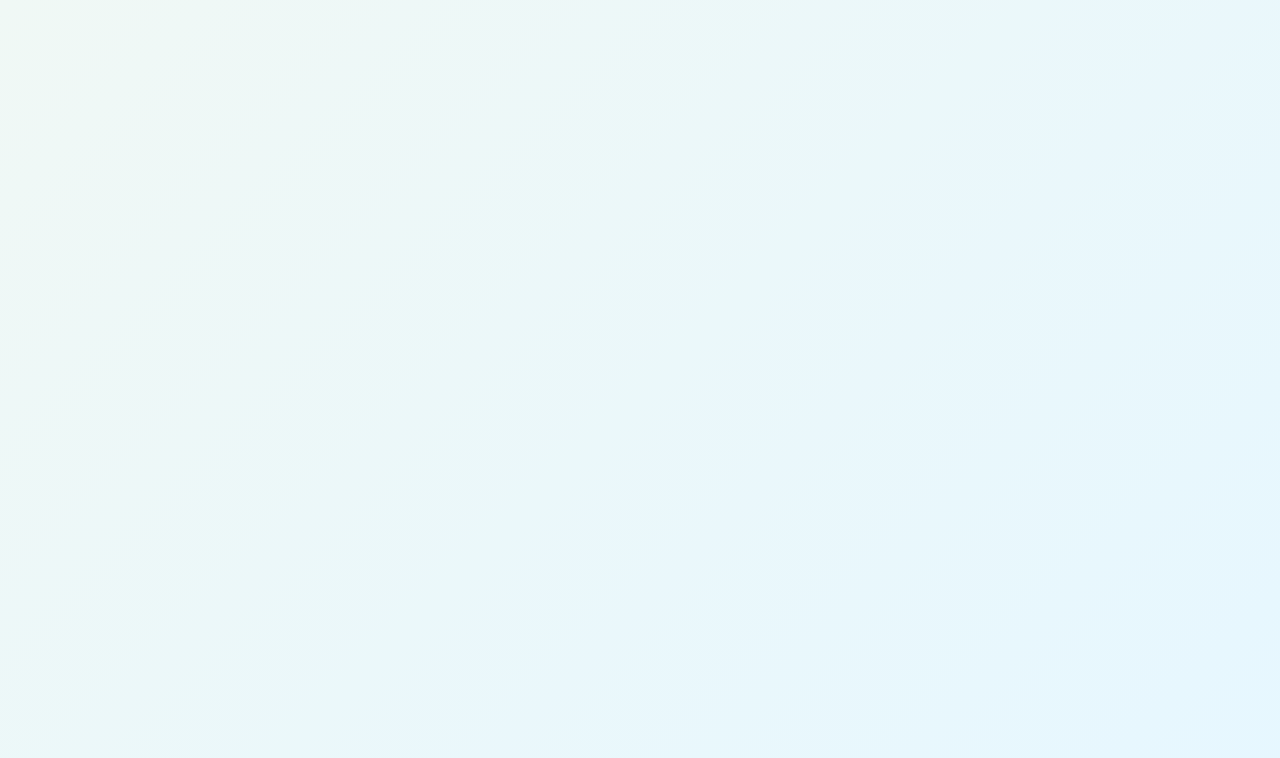
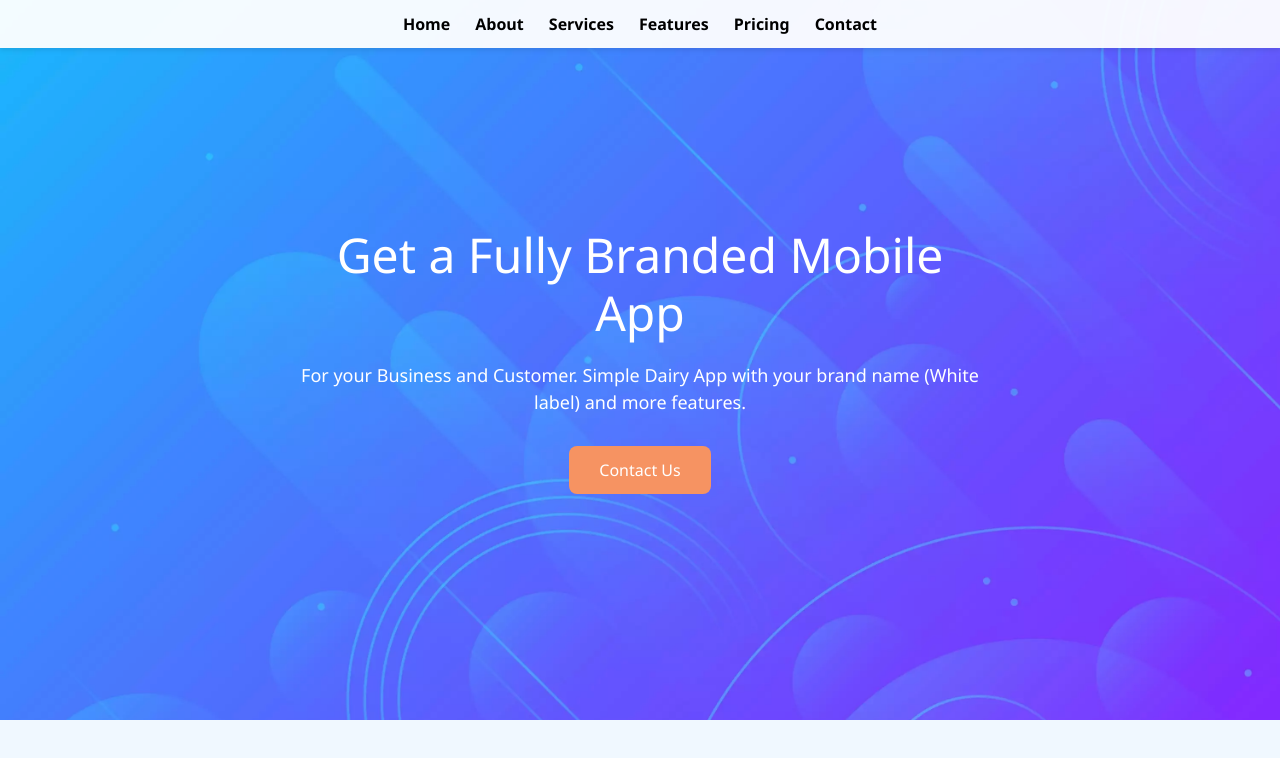
Before and after one commit to LEULEX-404/Ruhunu_Yoghurt, a React (Create React App) app in the folder frontend/: page /home in a window 1280 px wide. Before the commit this address had no page. Shown: the top 758 px of the page. Built offline with nearby package versions, Linux system fonts and the light colour scheme.

Commit message:
Home Page Design
Added HomePage component and updated routes in App.js

```diff
--- a/frontend/src/App.js
+++ b/frontend/src/App.js
@@ -8,6 +8,7 @@ import LoginPage from './Pages/Login';
 import AttendencePage from './Pages/AttendencePage';
 import DriverPortal from './Pages/DriverPortal';
 import UserProfile from './Pages/UserProfile';
+import HomePage from './Pages/HomePage';
 
 axios.defaults.baseURL = 'http://localhost:8070';
 axios.defaults.withCredentials = true;
@@ -20,6 +21,7 @@ function Appwrapper() {
 
       <Route path="/" element={<Navigate to="/login" replace/>} />
       <Route path="/login" element={<LoginPage />} />
+      <Route path="/home" element={<HomePage />} />
       <Route path="/userProfile" element={<UserProfile/>}/>
       <Route path="/hrDashboard" element={<HrDashboard />} />
       <Route path="/deliveryDashboard" element ={<DeliveryDashboard/>} />
--- /dev/null
+++ b/frontend/src/Css/Home.css
@@ -0,0 +1,152 @@
+/* Reset */
+body, html {
+  margin: 0;
+  padding: 0;
+  scroll-behavior: smooth;
+  font-family: "Segoe UI", Tahoma, Geneva, Verdana, sans-serif;
+  overflow-x: hidden;
+  overflow-y: auto;
+}
+
+/* Navbar */
+.navbar {
+  position: fixed;
+  top: 0;
+  left: 0;
+  width: 100%;
+  background: rgba(255,255,255,0.95);
+  z-index: 1000;
+  display: flex;
+  justify-content: center;
+  padding: 12px 0;
+  box-shadow: 0 2px 5px rgba(0,0,0,0.1);
+}
+
+.navbar ul {
+  display: flex;
+  gap: 25px;
+  list-style: none;
+  margin: 0;
+  padding: 0;
+}
+
+.navbar button {
+  background: none;
+  border: none;
+  font-weight: bold;
+  font-size: 16px;
+  cursor: pointer;
+  transition: color 0.3s;
+}
+
+.navbar button:hover {
+  color: #007bff;
+}
+
+/* Sections */
+.section {
+  padding: 100px 20px;
+  text-align: center;
+}
+
+/* Hero Section */
+.hero {
+  min-height: 90vh;
+  background-size: cover;
+  background-position: center;
+  position: relative;
+  display: flex;
+  justify-content: center;
+  align-items: center;
+}
+
+.hero::after {
+  content: "";
+  position: absolute;
+  inset: 0;
+  background: rgba(255, 255, 255, 0.08);
+  pointer-events: none;
+}
+
+.hero-content {
+  position: relative;
+  color: white;
+  max-width: 700px;
+}
+
+.hero h1 {
+  font-size: 48px;
+  margin-bottom: 20px;
+}
+
+.hero p {
+  font-size: 18px;
+  margin-bottom: 30px;
+}
+
+.hero-btn {
+    position: relative;
+    padding: 12px 30px;
+    border: none;
+    border-radius: 8px;
+    background: #f58a55;
+    color: white;
+    font-size: 16px;
+    cursor: pointer;
+    overflow: hidden;
+    transition: all 0.3s ease;
+  }
+
+  .hero-btn::before {
+    content: "";
+    position: absolute;
+    top: 0;
+    left: -100%;
+    width: 100%;
+    height: 100%;
+    background: rgba(255, 255, 255, 0.2);
+    transition: all 0.3s ease;
+  }
+
+  /* Hover */
+  .hero-btn:hover::before {
+    left: 0;
+  }
+
+  .hero-btn:hover {
+    background: #f48249;
+    transform: translateY(-3px);
+  }
+
+
+/* Fade-in animation */
+.fade-in {
+  opacity: 0;
+  transform: translateY(20px);
+  animation: fadeInUp 1s forwards;
+}
+
+.delay-1 { animation-delay: 0.3s; }
+.delay-2 { animation-delay: 0.6s; }
+
+@keyframes fadeInUp {
+  to {
+    opacity: 1;
+    transform: translateY(0);
+  }
+}
+
+/* Other sections with simple background */
+.about { background: #f0f8ff; }
+.services { background: #f9f9f9; }
+.features { background: #fff7e6; }
+.pricing { background: #e6f7ff; }
+.contact { background: #fef6f6; }
+
+/* Footer */
+.footer {
+  background: #333;
+  color: white;
+  text-align: center;
+  padding: 20px 0;
+}
--- /dev/null
+++ b/frontend/src/Pages/HomePage.jsx
@@ -0,0 +1,83 @@
+import React from "react";
+import "../Css/Home.css";
+import heroImage from "./bg-shap.jpg";
+
+function Home() {
+  const sections = [
+    { id: "hero", name: "Home" },
+    { id: "about", name: "About" },
+    { id: "services", name: "Services" },
+    { id: "features", name: "Features" },
+    { id: "pricing", name: "Pricing" },
+    { id: "contact", name: "Contact" },
+  ];
+
+  const scrollToSection = (id) => {
+    const element = document.getElementById(id);
+    if (element) element.scrollIntoView({ behavior: "smooth", block: "start" });
+  };
+
+  return (
+    <div className="home-page">
+      {/* Navbar */}
+      <nav className="navbar">
+        <ul>
+          {sections.map((sec) => (
+            <li key={sec.id}>
+              <button onClick={() => scrollToSection(sec.id)}>{sec.name}</button>
+            </li>
+          ))}
+        </ul>
+      </nav>
+
+      {/* Sections */}
+      {/* Hero Section */}
+      <section
+        id="hero"
+        className="section hero"
+        style={{ backgroundImage: `url(${heroImage})` }}
+      >
+        <div className="hero-content">
+          <h1 className="fade-in">Get a Fully Branded Mobile App</h1>
+          <p className="fade-in delay-1">
+            For your Business and Customer. Simple Dairy App with your brand
+            name (White label) and more features.
+          </p>
+          <button className="hero-btn fade-in delay-2">Contact Us</button>
+        </div>
+      </section>
+
+      <section id="about" className="section about">
+        <h2>About Us</h2>
+        <p>We provide fresh dairy products daily to your doorstep.</p>
+      </section>
+
+      <section id="services" className="section services">
+        <h2>Our Services</h2>
+        <p>Milk, yogurt, cheese, and other dairy essentials delivered fresh.</p>
+      </section>
+
+      <section id="features" className="section features">
+        <h2>Features</h2>
+        <p>Farm fresh products, timely delivery, and eco-friendly packaging.</p>
+      </section>
+
+      <section id="pricing" className="section pricing">
+        <h2>Pricing</h2>
+        <p>Affordable rates for high-quality dairy products.</p>
+      </section>
+
+      <section id="contact" className="section contact">
+        <h2>Contact Us</h2>
+        <p>Email: info@simpledairy.com | Phone: 012-3456789</p>
+      </section>
+
+      {/* Footer */}
+      <footer className="footer">
+        <p>© 2025 Simple Dairy. All Rights Reserved.</p>
+      </footer>
+    </div>
+  );
+}
+
+export default Home;
```
Also changed, not shown: frontend/src/Pages/bg-shap.jpg (added), frontend/src/Pages/image.jpg (added).
